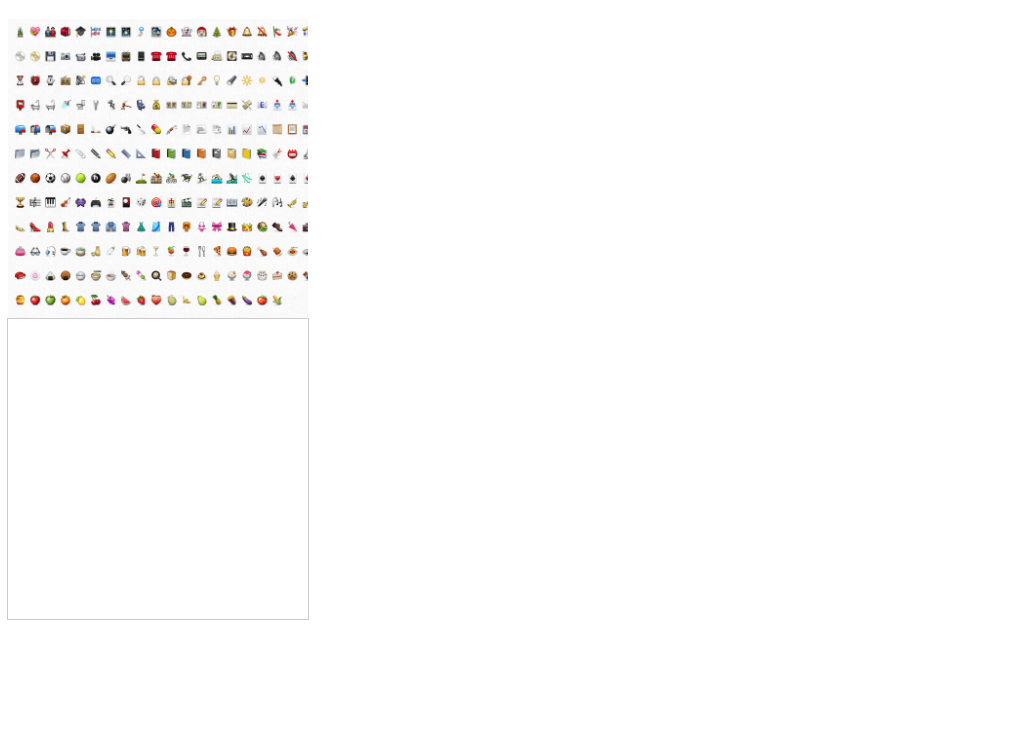
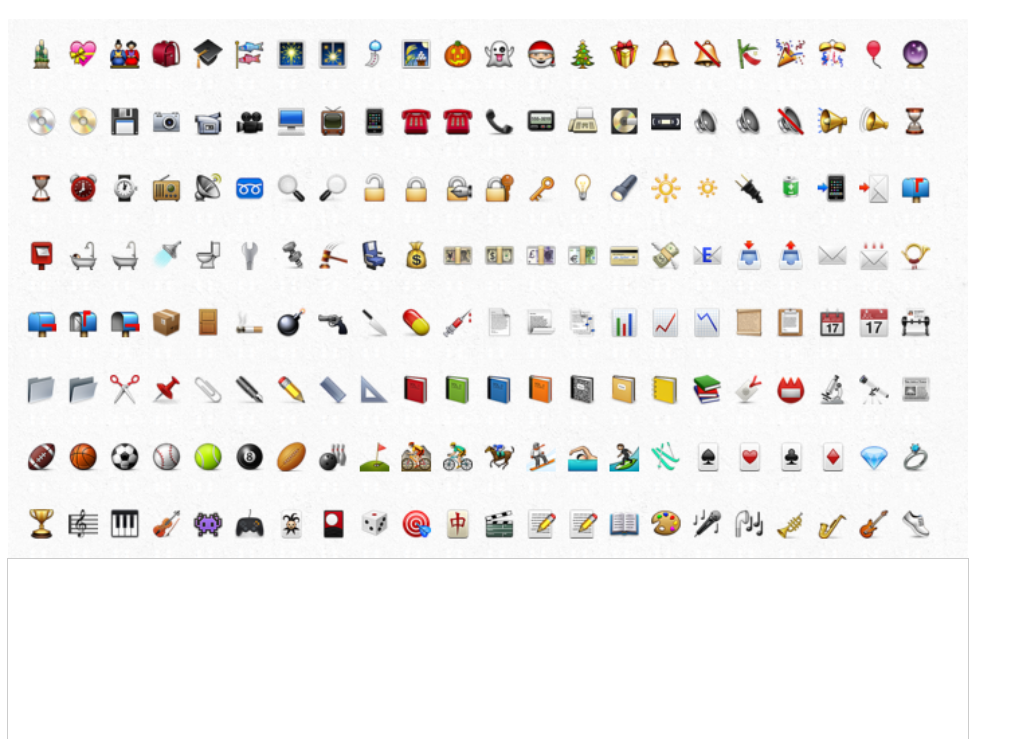
Before and after one commit to benfoxall/position-sync, a website: page client2.html in a window 1280 px wide. Shown: the part 61-800 px from the top of the page, without its empty margins (0-1025 px from the left). Drawn offline with Linux system fonts and the light colour scheme.

Commit message:
cleaup and sizing

```diff
--- a/client2.html
+++ b/client2.html
@@ -18,8 +18,7 @@
   <script src="ps.js"></script>
   <script type="text/javascript">
 
-  var w = 300,
-      h = 300;
+  var  w = 960, h = 540, modulus = 10000
 
   var svg = d3.select("body").append("svg")
     .attr("width", w)
@@ -27,12 +26,10 @@
 
   var g = svg.append('g')
             .attr('fill', 'green')
-            .attr('transform', 'translate(' + w/2 + ', ' + h/2 + ') scale('+w/2.5+')');
+            .attr('transform', 'translate(' + w/2 + ', ' + h/2 + ') scale('+Math.min(w,h)/2.5+')');
 
 
-  var modulus = 10000,
-      modRad  = (Math.PI*2) / modulus,
-      timestamps = [];
+  var modRad  = (Math.PI*2) / modulus;
 
 
   // timestamps of calibration buttons
@@ -89,6 +86,8 @@
     })
     console.log(e.keyCode)
     render();
+
+    process()
   })
 
 
@@ -133,7 +132,7 @@
 
       console.log("X", x);
 
-
+      if(down !== null){
         var y = (ps.distance(midpoint, down, modulus) / (0.25*modulus));
 
         // 0 -> 1
@@ -144,31 +143,15 @@
 
         console.log("Y", y);
 
-
-
         debug.append('circle')
           .attr('r',10)
           .attr('cx',x)
           .attr('cy',y)
           .attr('fill','rgba(255,0,0,0.3)')
-
+      }
+    }
   }
 
-
-    // var x, midpoint;
-    // if(right !== null && left !== null){
-    //   x = ps.distance(left, right, modulus) / modulus / 2
-    //   midpoint = ps.average([left, right], modulus)
-    //   console.log("x", x)
-    // }
-
-    // var y
-    // if(midpoint && down !== null){
-    //   y = ps.distance(midpoint, down, modulus) / modulus
-    //   console.log("y", y)
-    // }
-
-  }
 
   // the most recent averaged point
   function point(timestamps){
@@ -177,16 +160,18 @@
         penultimate = timestamps[timestamps.length - 2];
 
     if(last && penultimate){
-
       var d = ps.distance(last, penultimate, modulus);
 
-      console.log("distance", d, last, penultimate)
+      if(Math.abs(last - penultimate) < modulus/2){
+        console.log("found points, but too close together (pre modulation)")
+        return null;
+      }
+
       if(d < modulus*0.1){
-        console.log("OK!")
-
         var avg = ps.average([last, penultimate], modulus)
-        // console.log(avg)
         return avg;
+      } else {
+        console.log("found points, but not close enough")
       }
     }
 
@@ -200,20 +185,6 @@
 
 
 
-
-
-        // svg.append('circle')
-        //   .attr('r',10)
-        //   .attr('cx',client_x*w)
-        //   .attr('cy',(1-client_y)*h)
-        //   .attr('fill','rgba(255,0,0,0.3)')
-
-
-
-
-
-
-
   </script>
 
 </body>
```
Lines whose indentation alone changed are shown as unchanged.
